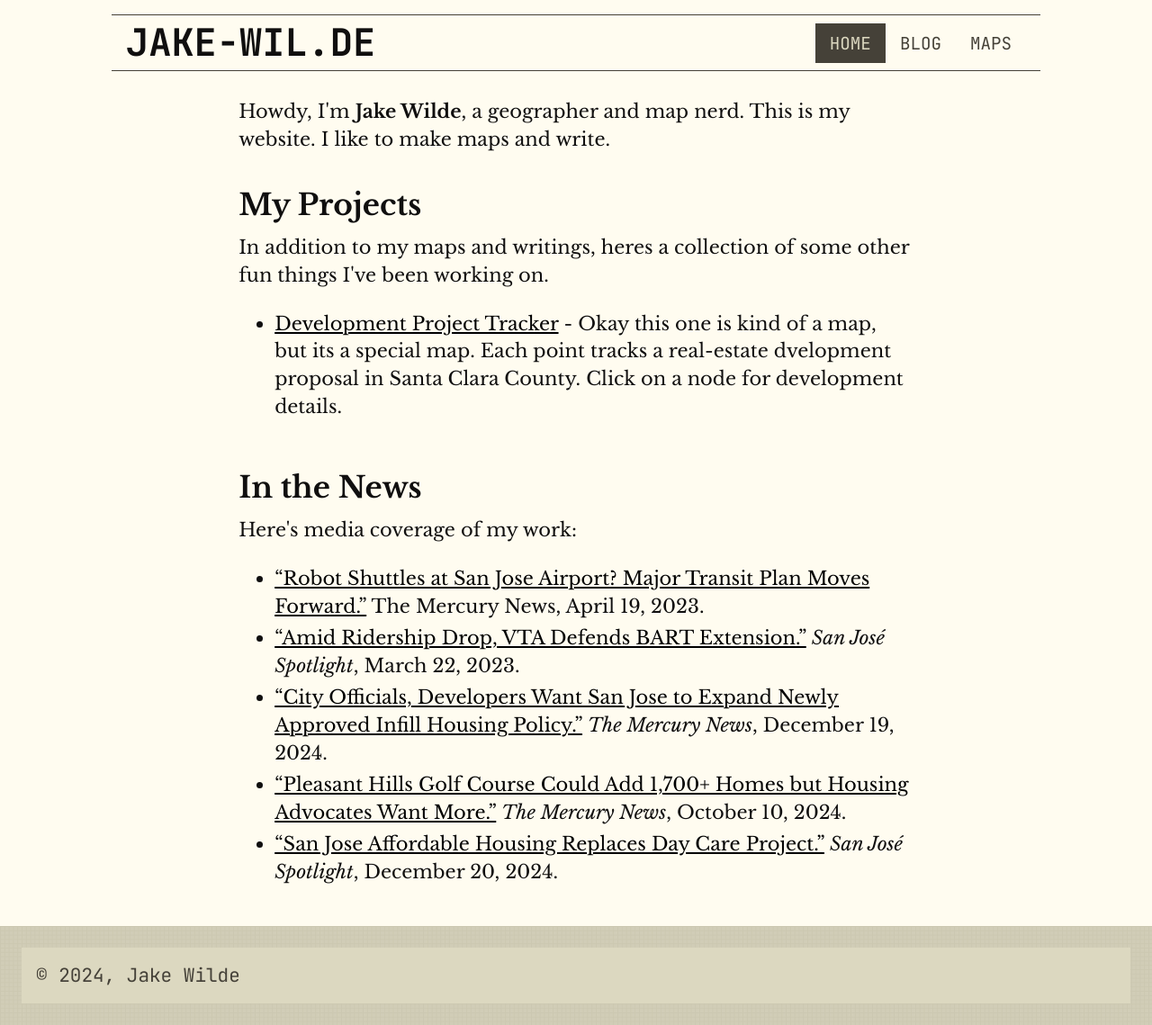
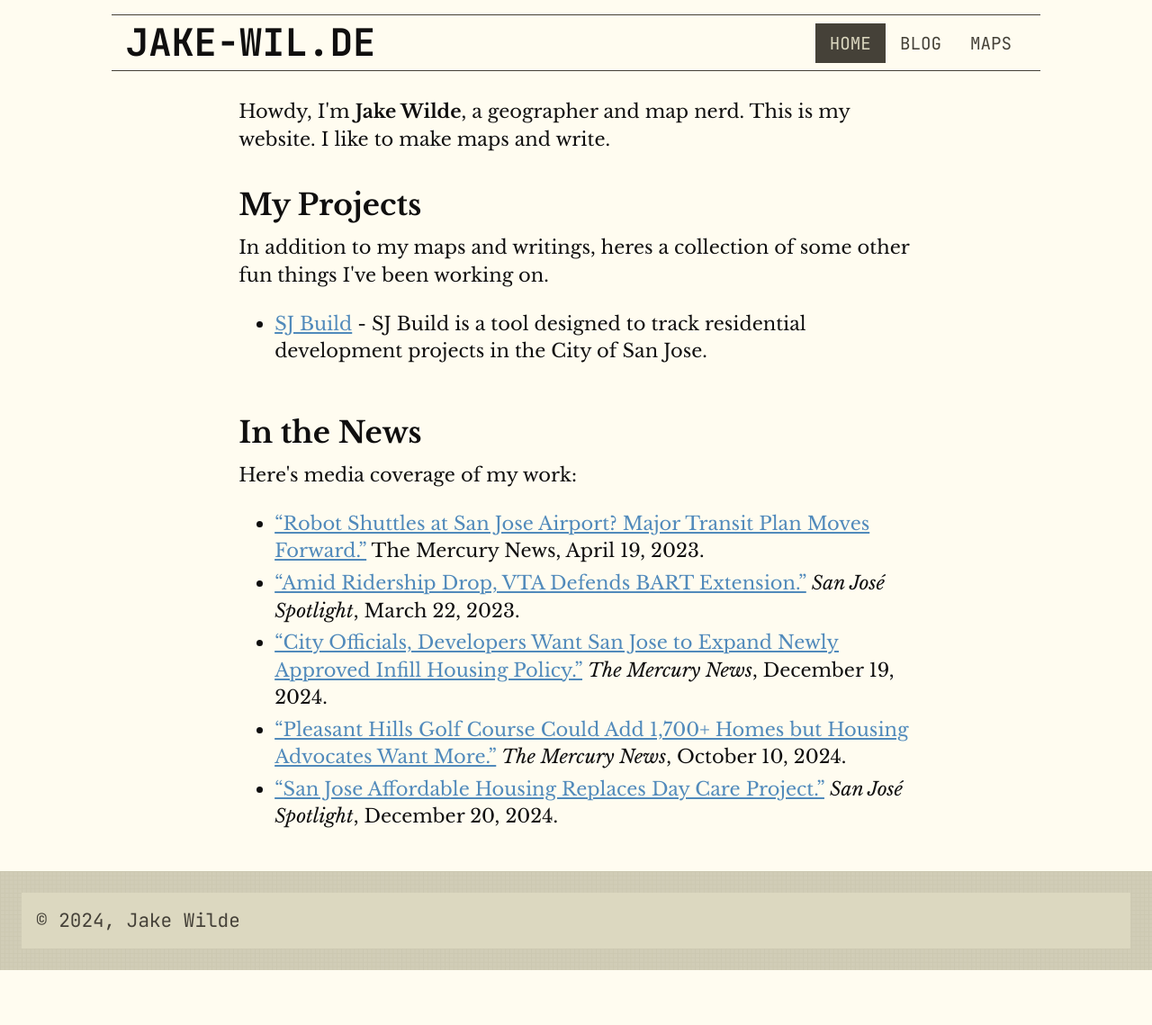
Before and after one commit to awildjake/jake-wil.de, a Jekyll site: the page built from index.html, in a window 1280 px wide. Shown: the whole page at 90% size. Built offline with Jekyll 4.4.1, drawn with Linux system fonts in a browser that asks for light colours; after the commit the page ends 1078 px from its top, so only the background shows below that.

Commit message:
added sjbuild to my projects

```diff
--- a/_sass/main.scss
+++ b/_sass/main.scss
@@ -54,6 +54,7 @@ html {
   border: .1rem solid #000;
   box-shadow: 2px 2px #bbb;
   background-color: #dcd8c0;
+  color: #000;
 }
 
 .bg-approved {
@@ -300,9 +301,9 @@ p + p {
   margin: 24px 0 6px 0;
 }
 
-p a, p li {
+p a, ul a, ol a {
   /* text-decoration: underline */
-  color: #008AFF;
+  color: #518abb;
 }
 
 h1,h2,h3,h4,h5,h6 {
--- a/index.html
+++ b/index.html
@@ -17,10 +17,7 @@ title: Home
         </p>
         <ul>
             <li>
-                <a href="/developments/">Development Project Tracker</a> - Okay this one is kind of a
-                map, but its a special map. Each point tracks a real-estate dvelopment
-                proposal in Santa Clara County. Click on a node for development
-                details.
+                <a href="https://sjbuild.org/">SJ Build</a> - SJ Build is a tool designed to track residential development projects in the City of San Jose.
             </li>
         </ul>
     </section>
```
